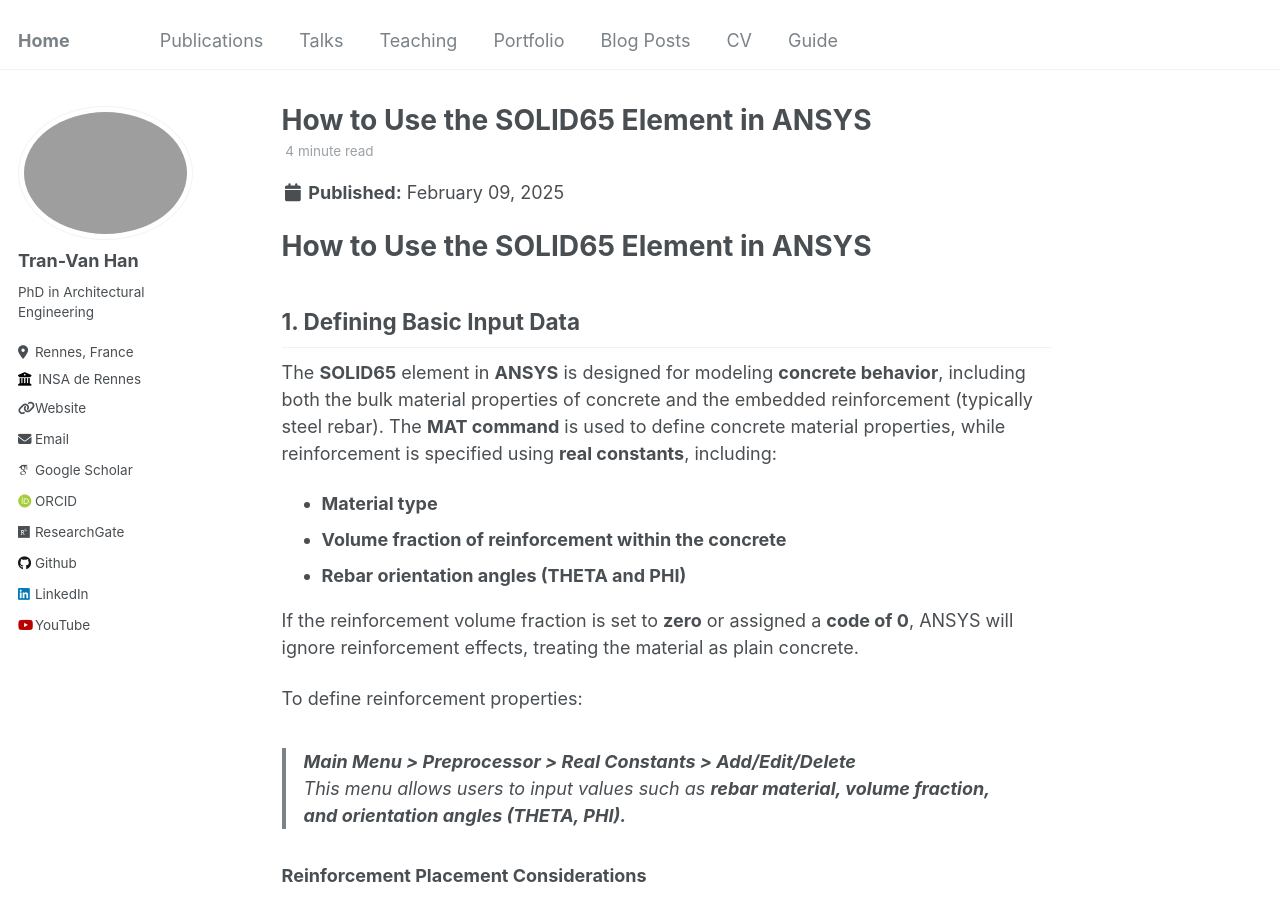
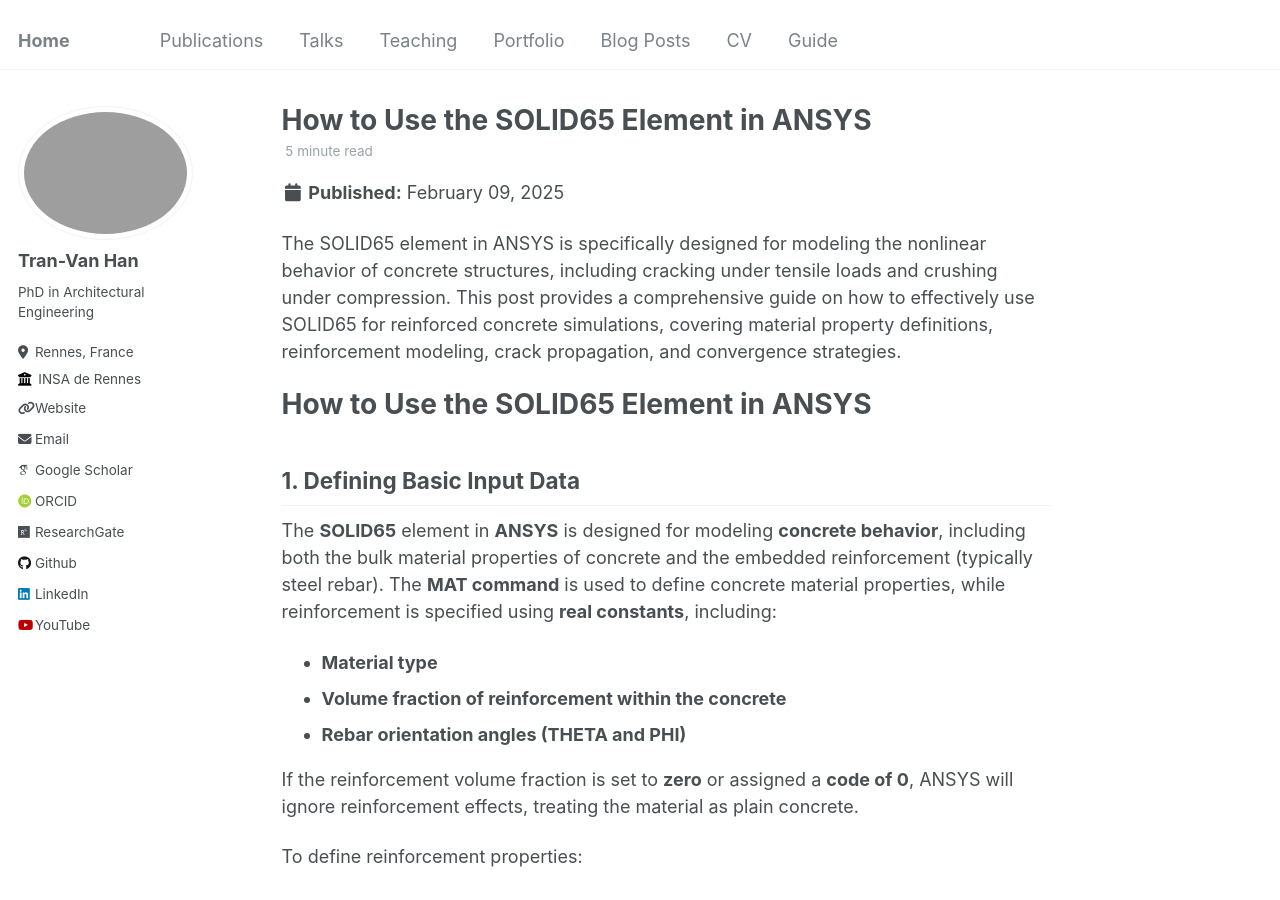
Before and after one commit to tranhan1405/tranhan1405.github.io, a Jekyll site: the page built from _posts/2025-02-09-ansys-solid65.md, in a window 1280 px wide and 900 px high. Built offline with Jekyll 4.4.1, drawn with Linux system fonts in a browser that asks for light colours; some web fonts are replaced.

Commit message:
Update 2025-02-09-ansys-solid65.md

```diff
--- a/_posts/2025-02-09-ansys-solid65.md
+++ b/_posts/2025-02-09-ansys-solid65.md
@@ -8,6 +8,9 @@ tags:
   - SOLID65
   - Rebar Interaction
 ---
+
+The SOLID65 element in ANSYS is specifically designed for modeling the nonlinear behavior of concrete structures, including cracking under tensile loads and crushing under compression. This post provides a comprehensive guide on how to effectively use SOLID65 for reinforced concrete simulations, covering material property definitions, reinforcement modeling, crack propagation, and convergence strategies.
+
 
 # **How to Use the SOLID65 Element in ANSYS**
 
```
